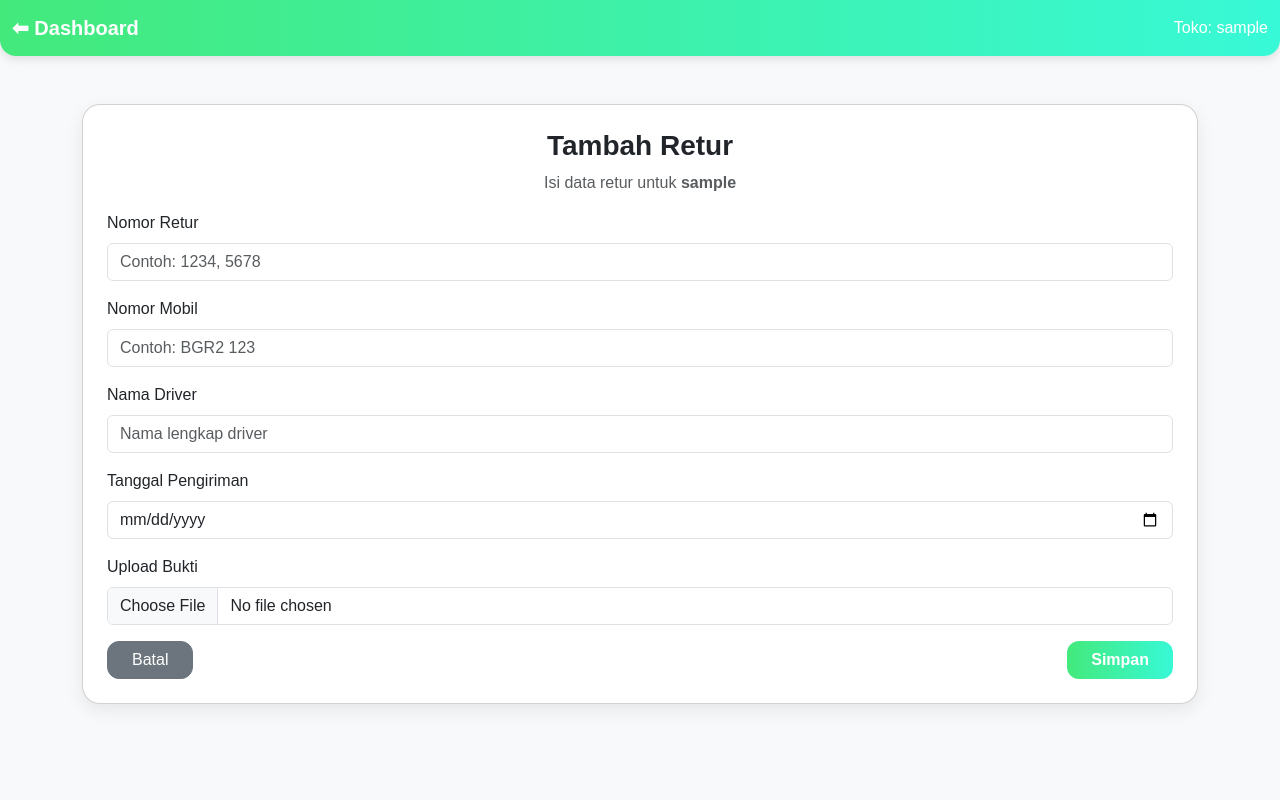
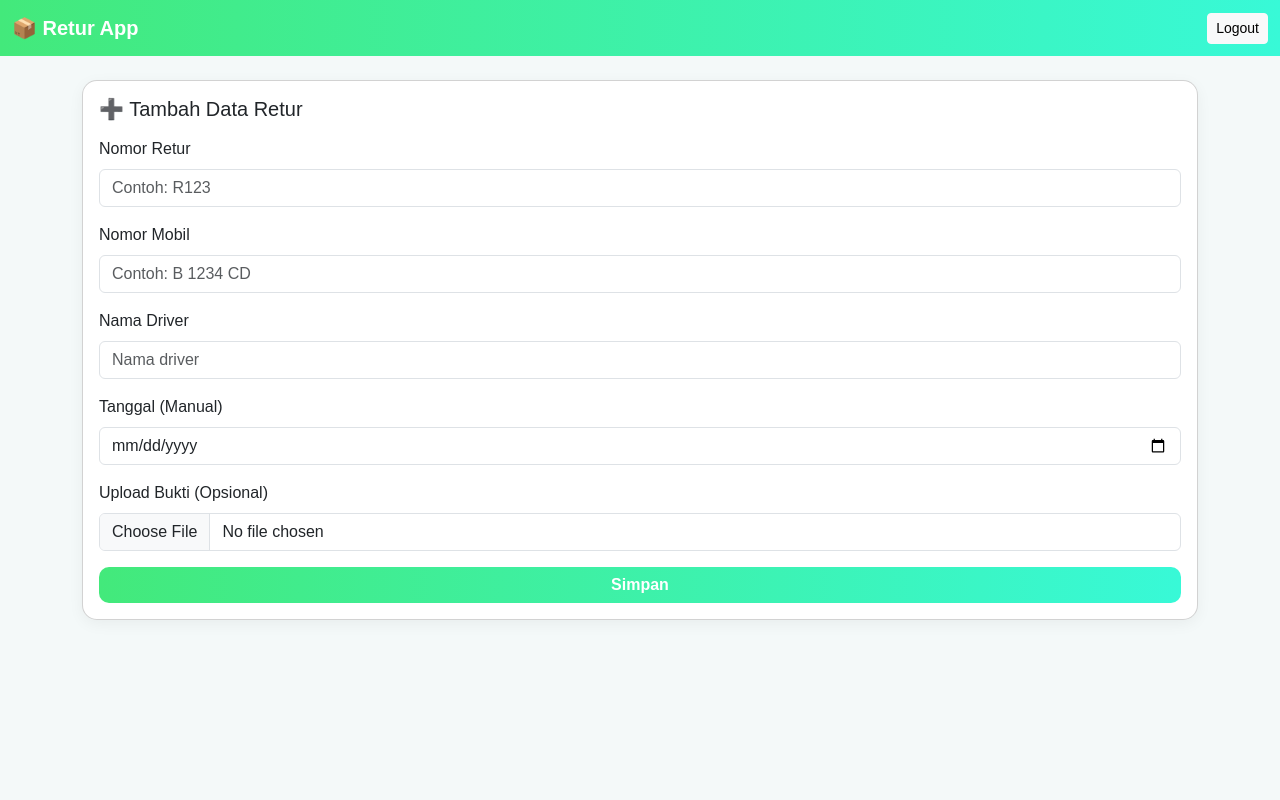
Before and after one commit to xnxxdhooomrzkyyy/bot-telegram, a Flask app: page /tambah in a window 1280 px wide. Run offline with Flask 3, Linux system fonts and the light colour scheme; the visitor is signed in with stand-in values (Sample User, id 1); some libraries are stand-ins or nearby versions.

Commit message:
Update tambah.html

```diff
--- a/templates/tambah.html
+++ b/templates/tambah.html
@@ -3,55 +3,30 @@
 <head>
   <meta charset="UTF-8">
   <meta name="viewport" content="width=device-width, initial-scale=1.0">
-  <title>Tambah Retur</title>
-  <link href="https://cdn.jsdelivr.net/npm/bootstrap@5.3.2/dist/css/bootstrap.min.css" rel="stylesheet">
+  <title>Tambah Retur - Retur App</title>
+  <link href="https://cdn.jsdelivr.net/npm/bootstrap@5.3.0/dist/css/bootstrap.min.css" rel="stylesheet">
   <style>
     body {
-      background: #f8f9fa;
       font-family: 'Poppins', sans-serif;
+      background: #f4f9f9;
+      min-height: 100vh;
     }
-    /* Navbar */
     .navbar {
-      border-radius: 0 0 16px 16px;
-      box-shadow: 0 4px 8px rgba(0,0,0,0.1);
       background: linear-gradient(90deg, #43e97b, #38f9d7);
     }
-    .navbar-brand {
+    .navbar-brand, .nav-link, .navbar-text {
+      color: white !important;
       font-weight: 600;
-      color: white !important;
     }
-    .navbar-text {
-      color: white;
-      font-weight: 500;
+    .card {
+      border-radius: 15px;
+      box-shadow: 0 4px 15px rgba(0,0,0,0.05);
     }
-    /* Card */
-    .card {
-      border-radius: 18px;
-      box-shadow: 0 6px 18px rgba(0,0,0,0.08);
-      transition: transform 0.2s;
-    }
-    .card:hover {
-      transform: translateY(-4px);
-    }
-    /* Button */
     .btn-primary {
+      border-radius: 10px;
       background: linear-gradient(90deg, #43e97b, #38f9d7);
       border: none;
-      border-radius: 12px;
       font-weight: 600;
-      transition: 0.3s;
-    }
-    .btn-primary:hover {
-      transform: scale(1.03);
-      opacity: 0.9;
-    }
-    .btn-secondary {
-      border-radius: 12px;
-      font-weight: 500;
-    }
-    /* Label */
-    .form-label {
-      font-weight: 500;
     }
   </style>
 </head>
@@ -59,47 +34,58 @@
 
   <!-- Navbar -->
   <nav class="navbar navbar-expand-lg">
-    <div class="container-fluid d-flex justify-content-between">
-      <a class="navbar-brand" href="{{ url_for('dashboard') }}">⬅ Dashboard</a>
-      <span class="navbar-text">Toko: {{ session['user'] }}</span>
+    <div class="container-fluid">
+      <a class="navbar-brand" href="{{ url_for('dashboard') }}">📦 Retur App</a>
+      <div class="d-flex">
+        <a href="{{ url_for('logout') }}" class="btn btn-light btn-sm">Logout</a>
+      </div>
     </div>
   </nav>
 
-  <!-- Content -->
-  <div class="container my-5">
-    <div class="card p-4">
-      <h3 class="mb-2 text-center fw-bold">Tambah Retur</h3>
-      <p class="text-center text-muted">Isi data retur untuk <strong>{{ session['user'] }}</strong></p>
+  <div class="container mt-4">
+    <!-- Flash Messages -->
+    {% with messages = get_flashed_messages(with_categories=true) %}
+      {% if messages %}
+        {% for category, message in messages %}
+          <div class="alert alert-{{ category }} alert-dismissible fade show" role="alert">
+            {{ message }}
+            <button type="button" class="btn-close" data-bs-dismiss="alert" aria-label="Close"></button>
+          </div>
+        {% endfor %}
+      {% endif %}
+    {% endwith %}
 
-      <form method="POST" enctype="multipart/form-data">
+    <!-- Form Tambah Retur -->
+    <div class="card">
+      <div class="card-body">
+        <h5 class="card-title mb-3">➕ Tambah Data Retur</h5>
+        <form method="post" enctype="multipart/form-data">
           <div class="mb-3">
             <label class="form-label">Nomor Retur</label>
-          <input type="text" name="nomor_retur" class="form-control" placeholder="Contoh: 1234, 5678" required>
+            <input type="text" name="nomor_retur" class="form-control" placeholder="Contoh: R123" required>
           </div>
           <div class="mb-3">
             <label class="form-label">Nomor Mobil</label>
-          <input type="text" name="nomor_mobil" class="form-control" placeholder="Contoh: BGR2 123" required>
+            <input type="text" name="nomor_mobil" class="form-control" placeholder="Contoh: B 1234 CD" required>
           </div>
           <div class="mb-3">
             <label class="form-label">Nama Driver</label>
-          <input type="text" name="nama_driver" class="form-control" placeholder="Nama lengkap driver" required>
+            <input type="text" name="nama_driver" class="form-control" placeholder="Nama driver" required>
           </div>
           <div class="mb-3">
-          <label class="form-label">Tanggal Pengiriman</label>
+            <label class="form-label">Tanggal (Manual)</label>
             <input type="date" name="tanggal_manual" class="form-control" required>
           </div>
           <div class="mb-3">
-          <label class="form-label">Upload Bukti</label>
-          <input type="file" name="bukti" class="form-control">
+            <label class="form-label">Upload Bukti (Opsional)</label>
+            <input type="file" name="bukti" class="form-control" accept="image/*">
           </div>
-        <div class="d-flex justify-content-between">
-          <a href="{{ url_for('dashboard') }}" class="btn btn-secondary px-4">Batal</a>
-          <button type="submit" class="btn btn-primary px-4">Simpan</button>
-        </div>
+          <button type="submit" class="btn btn-primary w-100">Simpan</button>
         </form>
       </div>
     </div>
+  </div>
 
-  <script src="https://cdn.jsdelivr.net/npm/bootstrap@5.3.2/dist/js/bootstrap.bundle.min.js"></script>
+  <script src="https://cdn.jsdelivr.net/npm/bootstrap@5.3.0/dist/js/bootstrap.bundle.min.js"></script>
 </body>
 </html>
```
Lines whose indentation alone changed are shown as unchanged.
